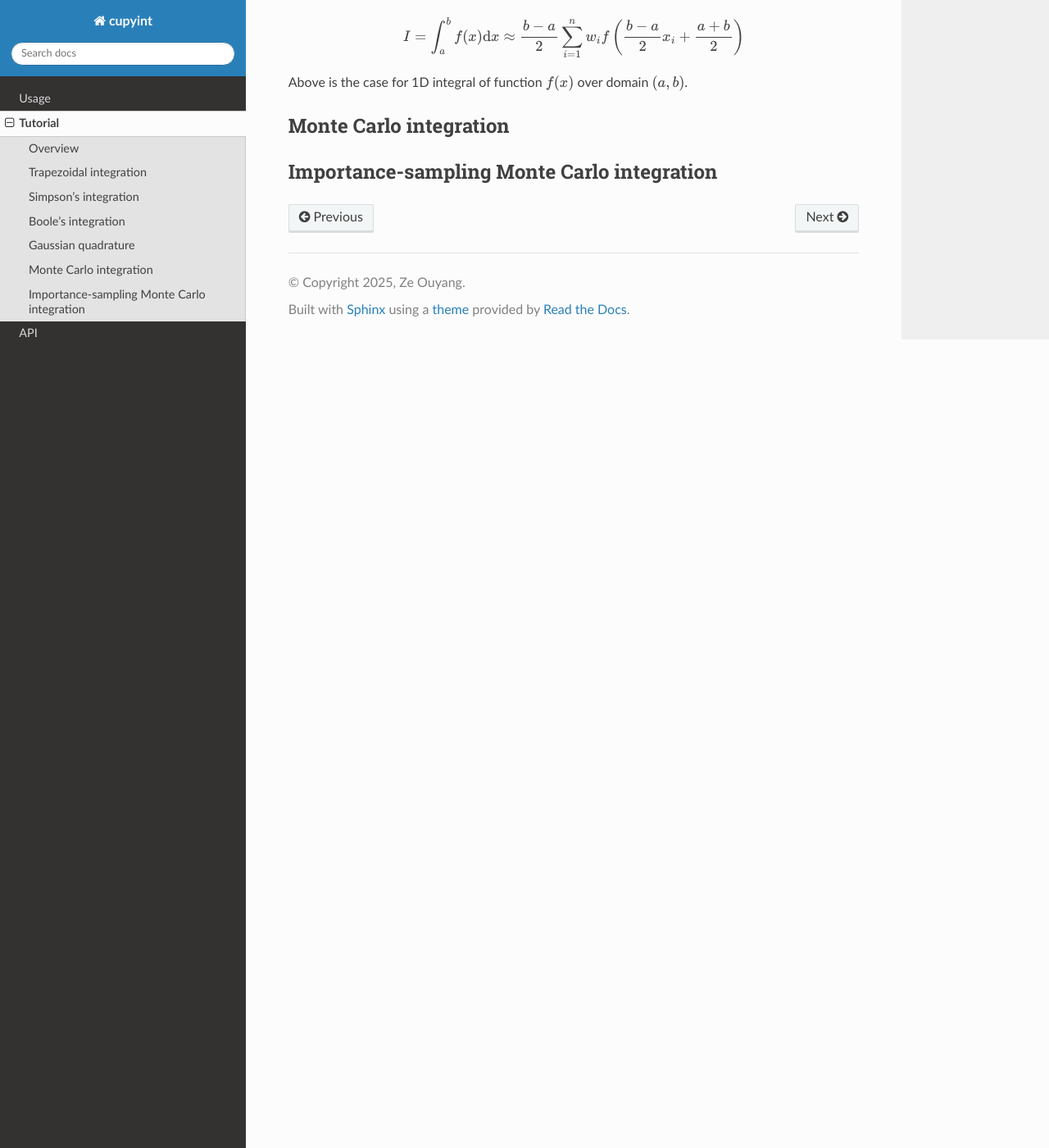
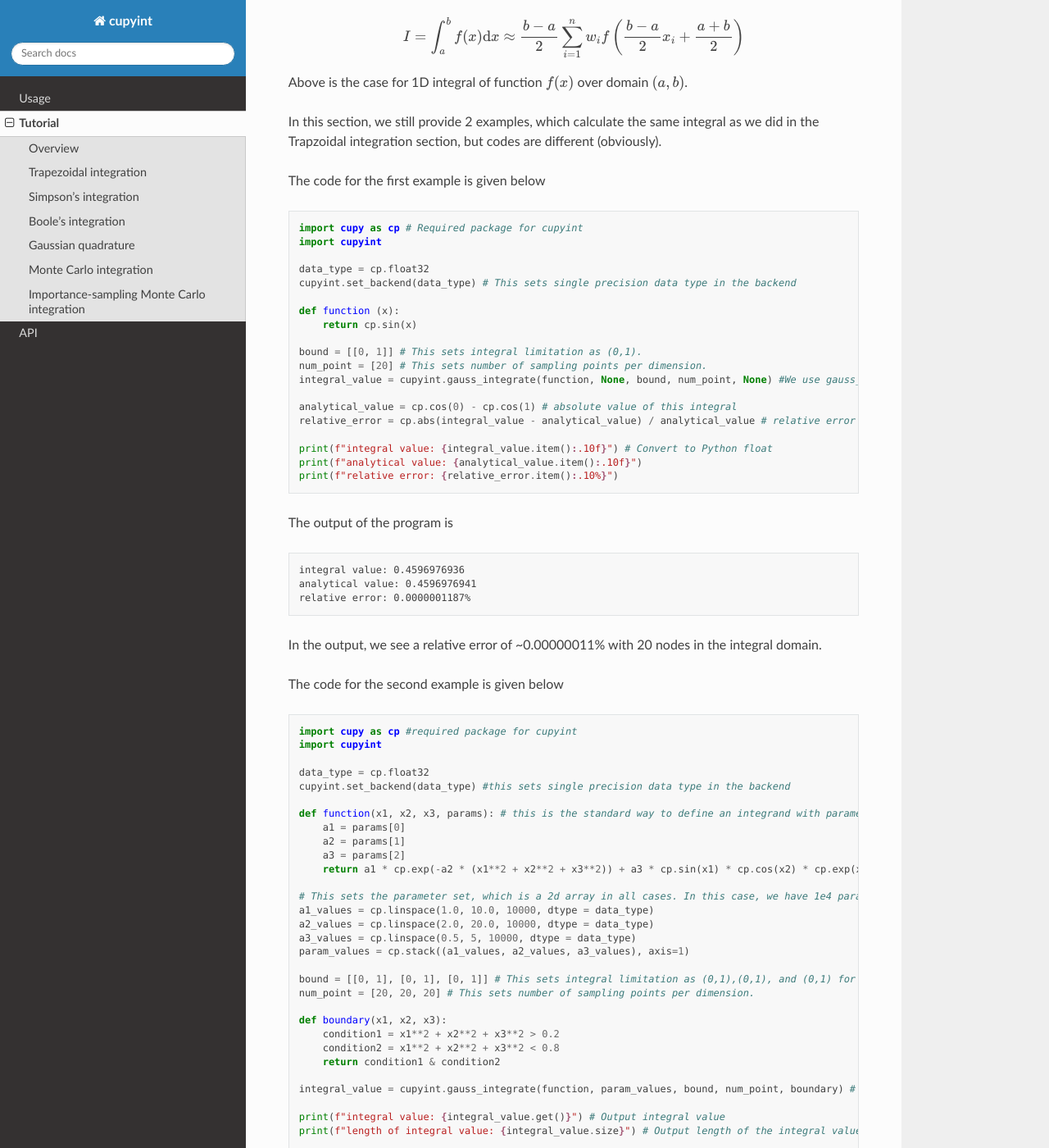
Before and after one commit to ze-ouyang/cupyint_doc, a Sphinx documentation site: the page built from docs/source/tutorial.rst, in a window 1280 px wide and 1400 px high, scrolled down 8033 px. Shown: the whole window at 82% size. Built offline with Sphinx 7.4.7 and the Read the Docs theme 3.1.0, drawn with Linux system fonts in a browser that asks for light colours; some of the changed text lies outside the part shown.

Commit message:
Update tutorial.rst

```diff
--- a/docs/source/tutorial.rst
+++ b/docs/source/tutorial.rst
@@ -361,6 +361,96 @@
 
 Above is the case for 1D integral of function :math:`f(x)` over domain :math:`(a,b)`.
 
+In this section, we still provide 2 examples, which calculate the same integral as we did in the Trapzoidal integration section, but codes are different (obviously).
+
+The code for the first example is given below
+
+.. code-block:: python
+
+  import cupy as cp # Required package for cupyint
+  import cupyint
+
+  data_type = cp.float32
+  cupyint.set_backend(data_type) # This sets single precision data type in the backend
+
+  def function (x):
+      return cp.sin(x)
+
+  bound = [[0, 1]] # This sets integral limitation as (0,1).
+  num_point = [20] # This sets number of sampling points per dimension.
+  integral_value = cupyint.gauss_integrate(function, None, bound, num_point, None) #We use gauss_integrate function
+
+  analytical_value = cp.cos(0) - cp.cos(1) # absolute value of this integral
+  relative_error = cp.abs(integral_value - analytical_value) / analytical_value # relative error
+
+  print(f"integral value: {integral_value.item():.10f}") # Convert to Python float
+  print(f"analytical value: {analytical_value.item():.10f}")
+  print(f"relative error: {relative_error.item():.10%}")
+
+The output of the program is
+
+.. code-block:: none
+
+  integral value: 0.4596976936
+  analytical value: 0.4596976941
+  relative error: 0.0000001187%
+
+In the output, we see a relative error of ~0.00000011% with 20 nodes in the integral domain.
+
+The code for the second example is given below
+
+.. code-block:: python
+
+  import cupy as cp #required package for cupyint
+  import cupyint
+
+  data_type = cp.float32
+  cupyint.set_backend(data_type) #this sets single precision data type in the backend
+
+  def function(x1, x2, x3, params): # this is the standard way to define an integrand with parameters
+      a1 = params[0]
+      a2 = params[1]
+      a3 = params[2]
+      return a1 * cp.exp(-a2 * (x1**2 + x2**2 + x3**2)) + a3 * cp.sin(x1) * cp.cos(x2) * cp.exp(x3)
+
+  # This sets the parameter set, which is a 2d array in all cases. In this case, we have 1e4 parameter sets
+  a1_values = cp.linspace(1.0, 10.0, 10000, dtype = data_type)
+  a2_values = cp.linspace(2.0, 20.0, 10000, dtype = data_type)
+  a3_values = cp.linspace(0.5, 5, 10000, dtype = data_type)
+  param_values = cp.stack((a1_values, a2_values, a3_values), axis=1)
+
+  bound = [[0, 1], [0, 1], [0, 1]] # This sets integral limitation as (0,1),(0,1), and (0,1) for x1, x2, and x3, respectively.
+  num_point = [20, 20, 20] # This sets number of sampling points per dimension.
+
+  def boundary(x1, x2, x3):
+      condition1 = x1**2 + x2**2 + x3**2 > 0.2
+      condition2 = x1**2 + x2**2 + x3**2 < 0.8
+      return condition1 & condition2
+
+  integral_value = cupyint.gauss_integrate(function, param_values, bound, num_point, boundary) # We use gauss_integrate function
+
+  print(f"integral value: {integral_value.get()}") # Output integral value
+  print(f"length of integral value: {integral_value.size}") # Output length of the integral value
+
+  # To estimate error, we double the grids in all three dimension, and output the relative error.
+  num_point = [40, 40, 40] # This sets number of sampling points per dimension, which are doubled
+  integral_value2 = cupyint.gauss_integrate(function, param_values, bound, num_point, boundary) #We use gauss_integrate function
+  relative_error = cp.abs(integral_value - integral_value2) / integral_value # relative error
+
+  print(f"integral value with denser grids: {integral_value2.get()}")
+  print(f"relative error: {relative_error.get()}")
+
+The output of this program is
+
+.. code-block:: none
+
+  integral value: [0.19423467 0.19430667 0.19437855 ... 0.7441452  0.7442106  0.74427605]
+  length of integral value: 10000
+  integral value with denser grids: [0.19395865 0.19403082 0.19410291 ... 0.7405079  0.7405729  0.7406379 ]
+  relative error: [0.00142103 0.00141966 0.00141807 ... 0.00488791 0.00488796 0.00488817]
+
+Again, we see an improvement on the accuracy when doubling the grids.
+
 
 
 Monte Carlo integration
```
